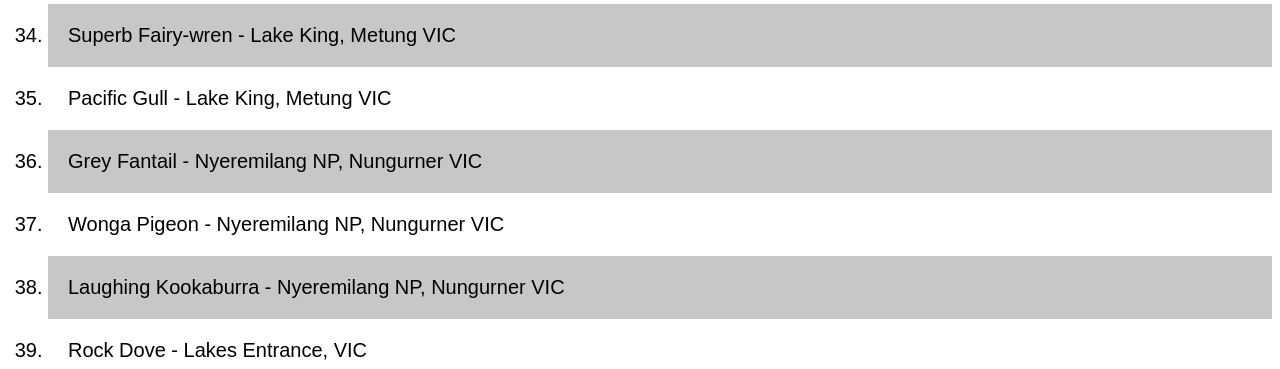
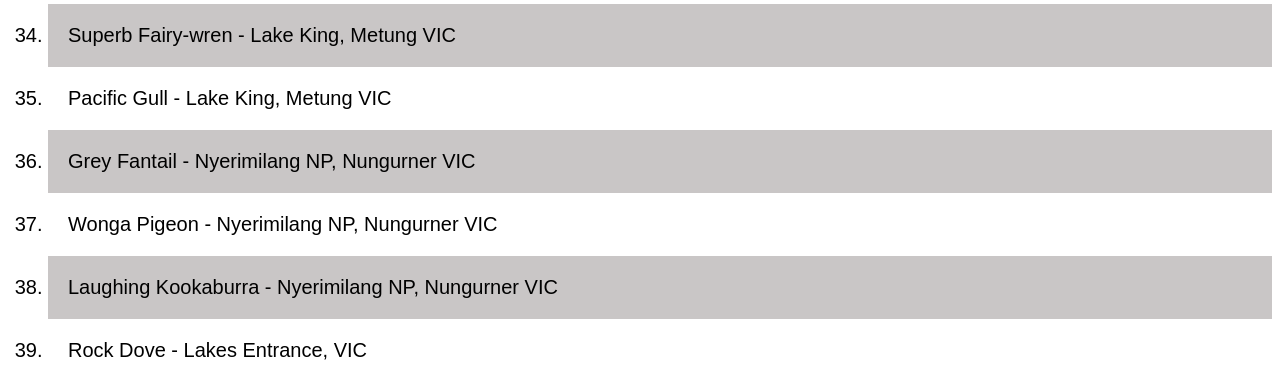
Before and after one commit to albertkemp/birdlist2023, a plain HTML site: page docs/index.html in a window 1280 px wide. Shown: the part 2300-2669 px from the top of the page. Drawn offline with Linux system fonts and the light colour scheme.

Commit message:
changed "Nyeremilang" to "Nyerimilang"

```diff
--- a/docs/index.html
+++ b/docs/index.html
@@ -64,9 +64,9 @@
                     <li>Australian Pied Oystercatcher - Lake King, Metung VIC</li>
                     <li>Superb Fairy-wren - Lake King, Metung VIC</li>
                     <li>Pacific Gull - Lake King, Metung VIC</li>
-                    <li>Grey Fantail - Nyeremilang NP, Nungurner VIC</li>
-                    <li>Wonga Pigeon - Nyeremilang NP, Nungurner VIC</li>
-                    <li>Laughing Kookaburra - Nyeremilang NP, Nungurner VIC</li>
+                    <li>Grey Fantail - Nyerimilang NP, Nungurner VIC</li>
+                    <li>Wonga Pigeon - Nyerimilang NP, Nungurner VIC</li>
+                    <li>Laughing Kookaburra - Nyerimilang NP, Nungurner VIC</li>
                     <li>Rock Dove - Lakes Entrance, VIC</li>
                     <li>Eastern Whipbird - Lakes Entrance, VIC</li>
                     <li>Azure Kingfisher - Metung, VIC</li>
```
